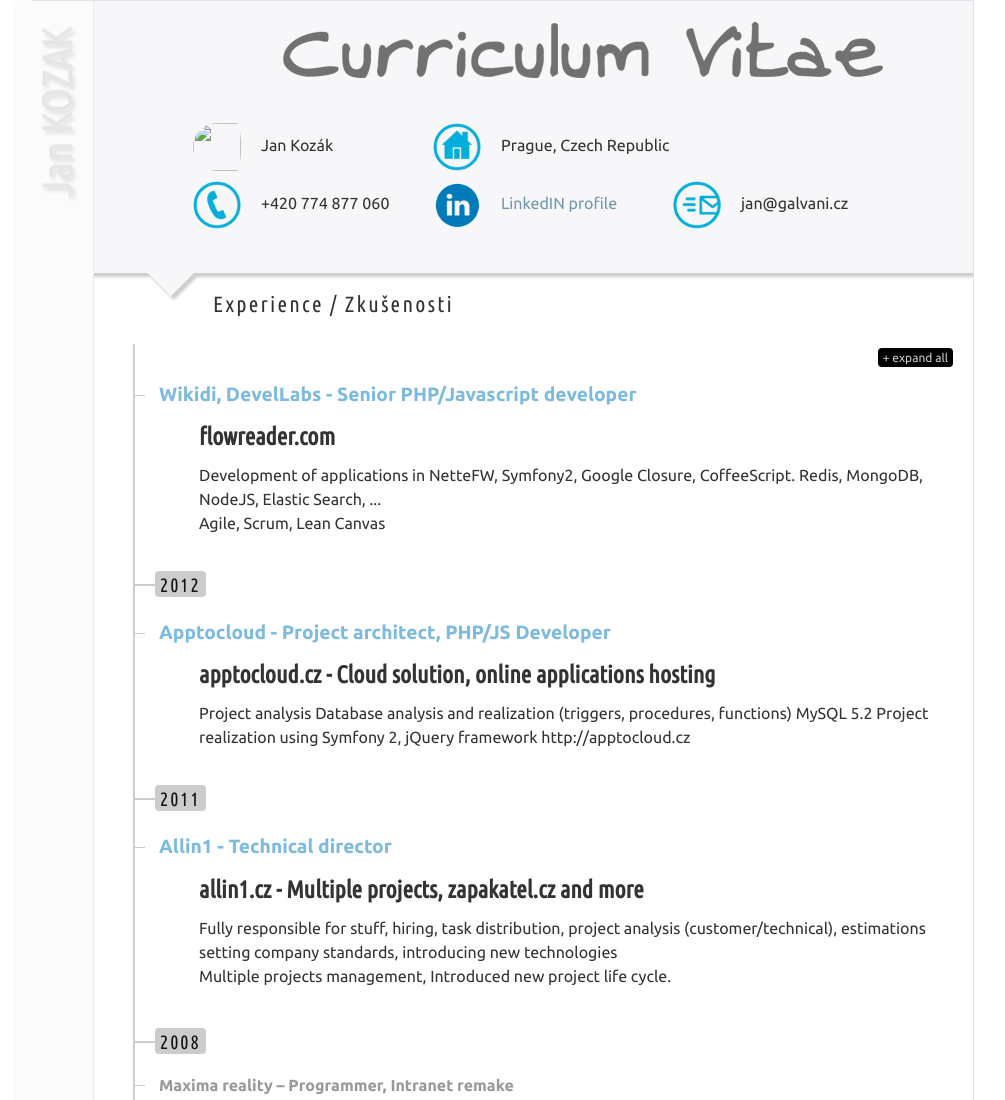
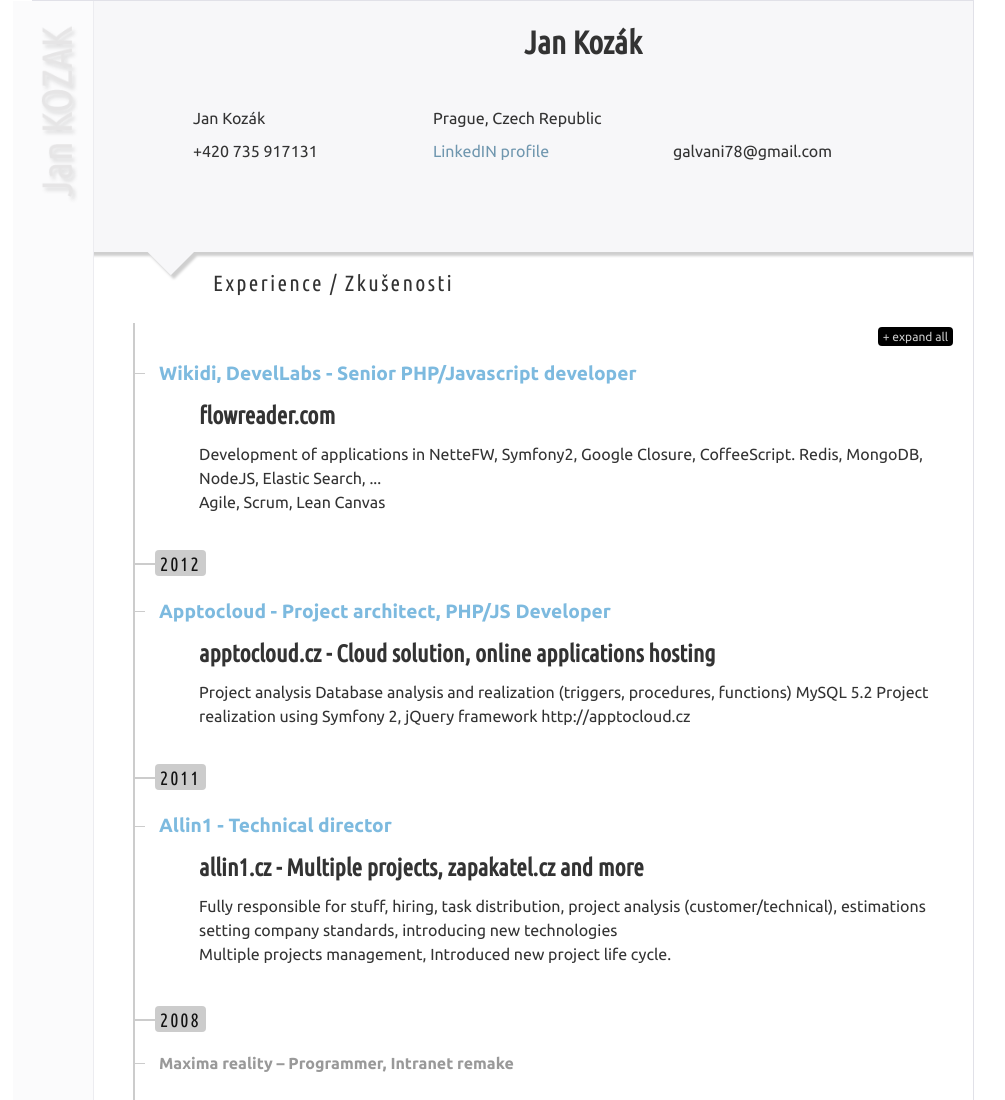
Before and after one commit to galvani/galvani.github.io, a plain HTML site: page index.html in a window 1280 px wide. Shown: the top 1100 px of the page, without its empty margins (137-1142 px from the left). Drawn offline with Linux system fonts and the light colour scheme.

Commit message:
minor contents cleanup

```diff
--- a/index.html
+++ b/index.html
@@ -42,21 +42,21 @@
 			</div>
 			<div class="span10 offset1">
 				<div class="introduction">
-					<h1><img src="img/headings/h1-curriculum.png"/></h1>
+					<h1>Jan Kozák</h1>
 				</div>
 				<div class="contact">
 					<div class="row">
-						<div class="span3"><img src="icons/bulb.png" class="img-circle"/>Jan Kozák</div>
-						<div class="span5"><img src="icons/home.png" class="img-circle"/>Prague, Czech Republic
+						<div class="span3">Jan Kozák</div>
+						<div class="span5">Prague, Czech Republic
 						</div>
 
 					</div>
 					<div class="row">
-						<div class="span3"><img src="icons/phone.png" class="img-circle"/>+420 774 877 060</div>
-						<div class="span3"><img src="icons/linkedin.png" class="img-circle"/><a
+						<div class="span3">+420 735 917131</div>
+						<div class="span3"><a
 								href="http://cz.linkedin.com/pub/jan-kozák/10/529/a98/">LinkedIN profile</a>
 						</div>
-						<div class="span3"><img src="icons/mail.png" class="img-circle"/>jan@galvani.cz</div>
+						<div class="span3">galvani78@gmail.com</div>
 					</div>
 				</div>
 			</div>
@@ -247,11 +247,7 @@
 								<h3>Feb 7, 1978</h3>
 
 								<p>
-									President Lyndon B. Johnson signs the Civil Rights Act of 1964, mandating equal
-									opportunity employment, and complete desegregation of schools and other public
-									facilities. It also outlaws unequal voter registration requirements.<sup>13</sup>
-									Although it would take years for these changes to take effect in communities around
-									the country, the law is a monumental victory for the civil rights movement.</p>
+									Jan Kozak has been first encountered at Prague 2 by his mother and some strange people dressed in white. There is no more information available to current day.</p>
 
 								<br class="clear">
 							</dd>
```
